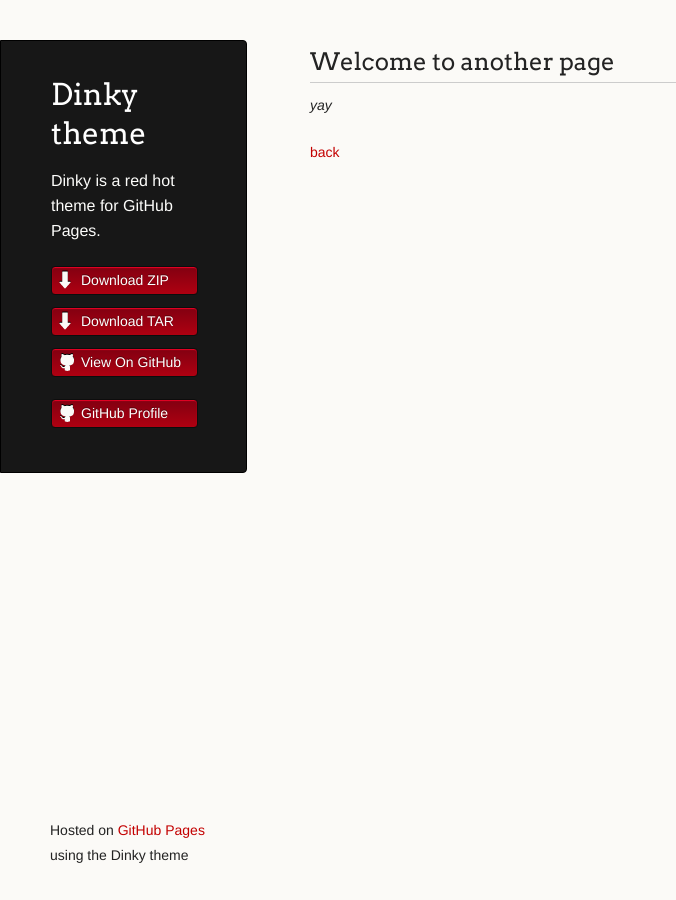
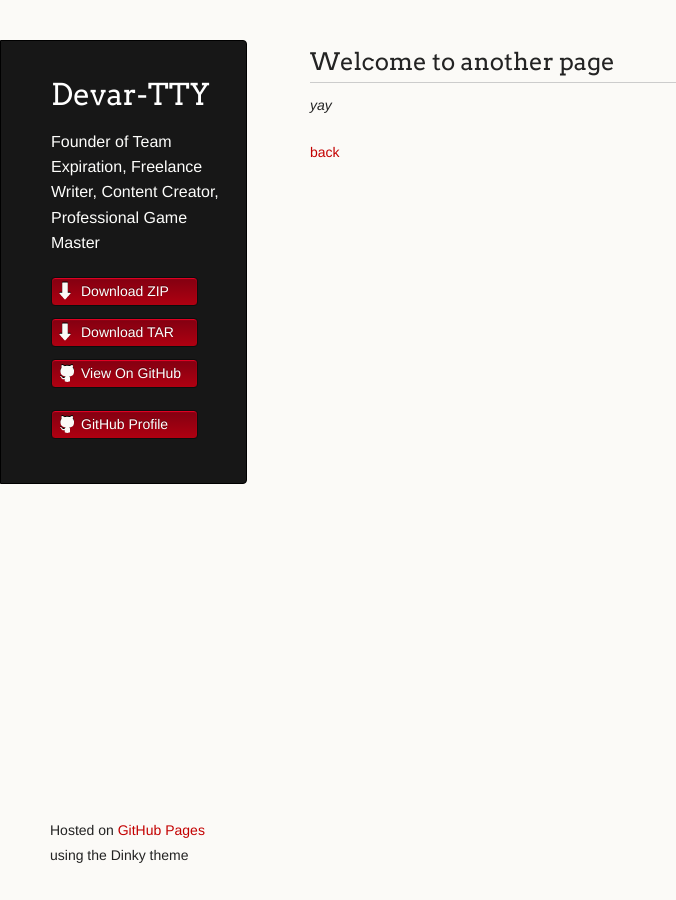
Before and after one commit to rkalajian/rkalajian.github.io, a Jekyll site: the page built from another-page.md, in a window 1280 px wide. Shown: the whole page, without its empty margins (0-676 px from the left). Built offline with Jekyll 4.4.1, drawn with Linux system fonts in a browser that asks for light colours; our own code applies the rules of GitHub Pages for plain Markdown files.

Commit message:
Update _config.yml

```diff
--- a/_config.yml
+++ b/_config.yml
@@ -1,5 +1,5 @@
-title: Dinky theme
-description: Dinky is a red hot theme for GitHub Pages.
+title: Devar-TTY
+description: Founder of Team Expiration, Freelance Writer, Content Creator, Professional Game Master
 show_downloads: true
 google_analytics:
 theme: jekyll-theme-dinky
```
